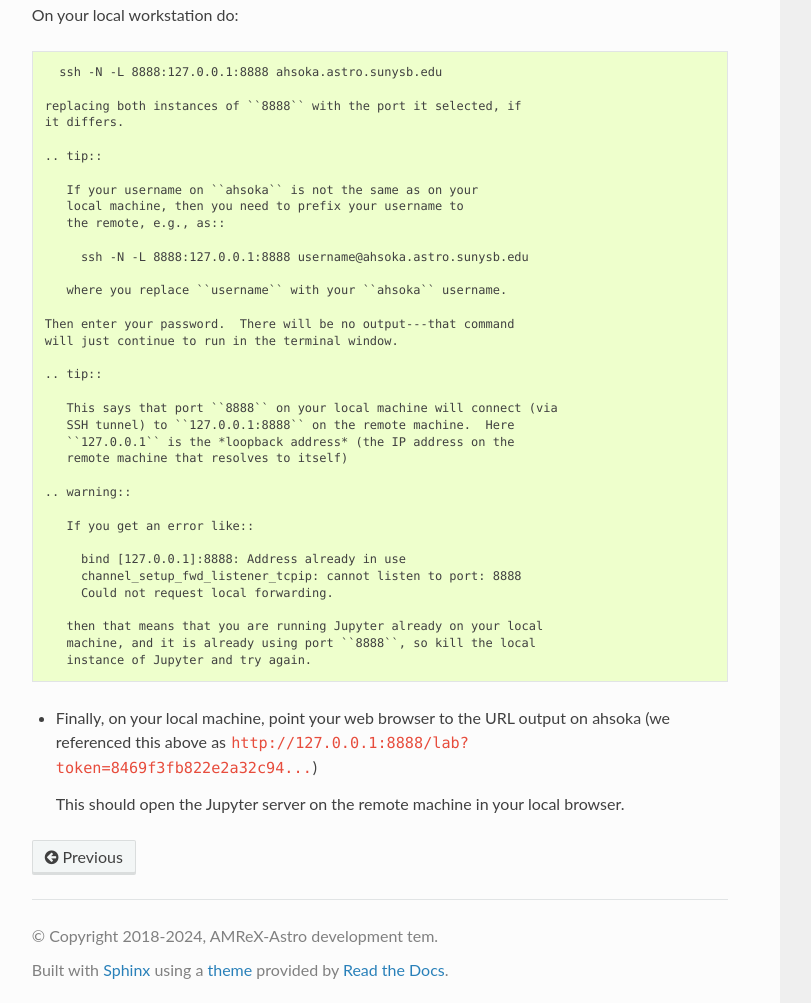
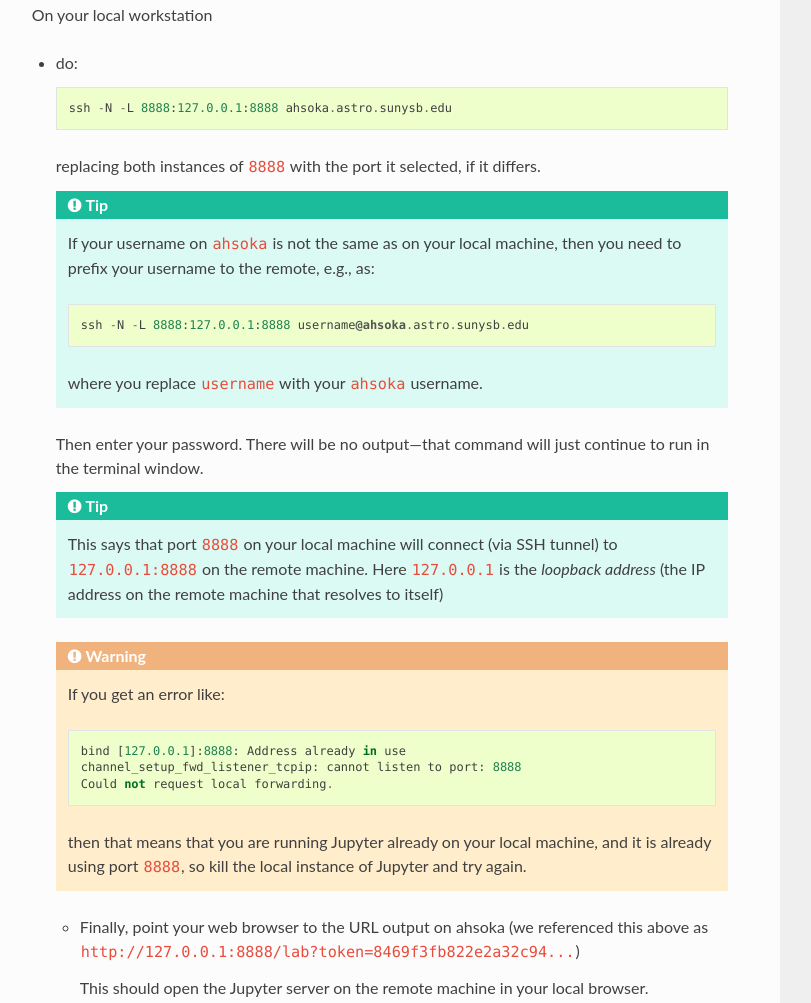
Before and after one commit to AMReX-Astro/workflow, a plain HTML site: page workstations.html in a window 1280 px wide. Shown: the part 755-1758 px from the top of the page, without its empty margins (320-1131 px from the left). Drawn offline with Linux system fonts and the light colour scheme; a script that the page names is missing; a web font is replaced by a local one.

Commit message:
deploy: 0ab59ff1c6e7317650e2c7619e0b81c179e2a09a

```diff
--- a/workstations.html
+++ b/workstations.html
@@ -108,50 +108,52 @@ look for a line that starts like:</p>
 will pick a higher one.  Make note of the number it picked.</p>
 </li>
 </ul>
-<p>On your local workstation do:</p>
-<div class="highlight-default notranslate"><div class="highlight"><pre><span></span>  ssh -N -L 8888:127.0.0.1:8888 ahsoka.astro.sunysb.edu
-
-replacing both instances of ``8888`` with the port it selected, if
-it differs.
-
-.. tip::
-
-   If your username on ``ahsoka`` is not the same as on your
-   local machine, then you need to prefix your username to
-   the remote, e.g., as::
-
-     ssh -N -L 8888:127.0.0.1:8888 username@ahsoka.astro.sunysb.edu
-
-   where you replace ``username`` with your ``ahsoka`` username.
-
-Then enter your password.  There will be no output---that command
-will just continue to run in the terminal window.
-
-.. tip::
-
-   This says that port ``8888`` on your local machine will connect (via
-   SSH tunnel) to ``127.0.0.1:8888`` on the remote machine.  Here
-   ``127.0.0.1`` is the *loopback address* (the IP address on the
-   remote machine that resolves to itself)
-
-.. warning::
-
-   If you get an error like::
-
-     bind [127.0.0.1]:8888: Address already in use
-     channel_setup_fwd_listener_tcpip: cannot listen to port: 8888
-     Could not request local forwarding.
-
-   then that means that you are running Jupyter already on your local
-   machine, and it is already using port ``8888``, so kill the local
-   instance of Jupyter and try again.
+<p>On your local workstation</p>
+<ul>
+<li><p>do:</p>
+<div class="highlight-default notranslate"><div class="highlight"><pre><span></span><span class="n">ssh</span> <span class="o">-</span><span class="n">N</span> <span class="o">-</span><span class="n">L</span> <span class="mi">8888</span><span class="p">:</span><span class="mf">127.0.0.1</span><span class="p">:</span><span class="mi">8888</span> <span class="n">ahsoka</span><span class="o">.</span><span class="n">astro</span><span class="o">.</span><span class="n">sunysb</span><span class="o">.</span><span class="n">edu</span>
 </pre></div>
 </div>
+<p>replacing both instances of <code class="docutils literal notranslate"><span class="pre">8888</span></code> with the port it selected, if
+it differs.</p>
+<div class="admonition tip">
+<p class="admonition-title">Tip</p>
+<p>If your username on <code class="docutils literal notranslate"><span class="pre">ahsoka</span></code> is not the same as on your
+local machine, then you need to prefix your username to
+the remote, e.g., as:</p>
+<div class="highlight-default notranslate"><div class="highlight"><pre><span></span><span class="n">ssh</span> <span class="o">-</span><span class="n">N</span> <span class="o">-</span><span class="n">L</span> <span class="mi">8888</span><span class="p">:</span><span class="mf">127.0.0.1</span><span class="p">:</span><span class="mi">8888</span> <span class="n">username</span><span class="nd">@ahsoka</span><span class="o">.</span><span class="n">astro</span><span class="o">.</span><span class="n">sunysb</span><span class="o">.</span><span class="n">edu</span>
+</pre></div>
+</div>
+<p>where you replace <code class="docutils literal notranslate"><span class="pre">username</span></code> with your <code class="docutils literal notranslate"><span class="pre">ahsoka</span></code> username.</p>
+</div>
+<p>Then enter your password.  There will be no output—that command
+will just continue to run in the terminal window.</p>
+<div class="admonition tip">
+<p class="admonition-title">Tip</p>
+<p>This says that port <code class="docutils literal notranslate"><span class="pre">8888</span></code> on your local machine will connect (via
+SSH tunnel) to <code class="docutils literal notranslate"><span class="pre">127.0.0.1:8888</span></code> on the remote machine.  Here
+<code class="docutils literal notranslate"><span class="pre">127.0.0.1</span></code> is the <em>loopback address</em> (the IP address on the
+remote machine that resolves to itself)</p>
+</div>
+<div class="admonition warning">
+<p class="admonition-title">Warning</p>
+<p>If you get an error like:</p>
+<div class="highlight-default notranslate"><div class="highlight"><pre><span></span><span class="n">bind</span> <span class="p">[</span><span class="mf">127.0.0.1</span><span class="p">]:</span><span class="mi">8888</span><span class="p">:</span> <span class="n">Address</span> <span class="n">already</span> <span class="ow">in</span> <span class="n">use</span>
+<span class="n">channel_setup_fwd_listener_tcpip</span><span class="p">:</span> <span class="n">cannot</span> <span class="n">listen</span> <span class="n">to</span> <span class="n">port</span><span class="p">:</span> <span class="mi">8888</span>
+<span class="n">Could</span> <span class="ow">not</span> <span class="n">request</span> <span class="n">local</span> <span class="n">forwarding</span><span class="o">.</span>
+</pre></div>
+</div>
+<p>then that means that you are running Jupyter already on your local
+machine, and it is already using port <code class="docutils literal notranslate"><span class="pre">8888</span></code>, so kill the local
+instance of Jupyter and try again.</p>
+</div>
 <ul>
-<li><p>Finally, on your local machine, point your web browser to the URL
+<li><p>Finally, point your web browser to the URL
 output on ahsoka (we referenced this above as <code class="docutils literal notranslate"><span class="pre">http://127.0.0.1:8888/lab?token=8469f3fb822e2a32c94...</span></code>)</p>
 <p>This should open the Jupyter server on the remote machine in your
 local browser.</p>
+</li>
+</ul>
 </li>
 </ul>
 </section>
```
Also changed, not shown: _sources/workstations.rst.txt, searchindex.js.
